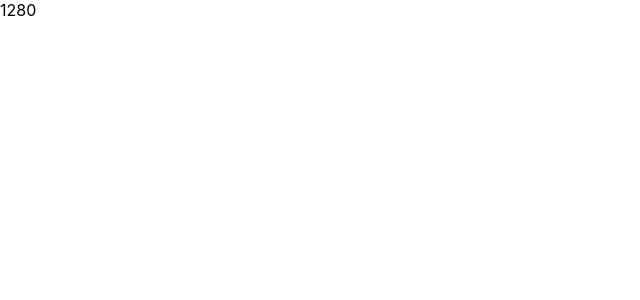
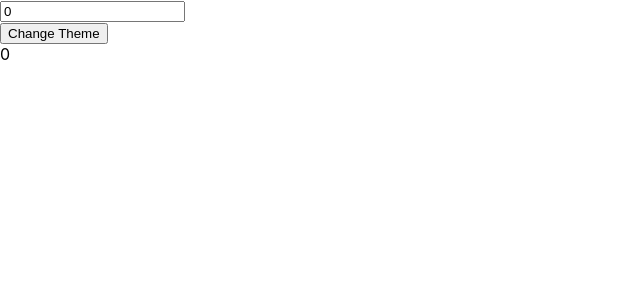
Before and after one commit to phanindravarma412/react-hooks, a React (Create React App) app: page / in a window 1280 px wide. Shown: the top 300 px of the page, without its empty margins (0-640 px from the left). Built offline with nearby package versions, Linux system fonts and the light colour scheme.

Commit message:
use memo hook learned

```diff
--- a/src/App.js
+++ b/src/App.js
@@ -1,13 +1,12 @@
 import React, { Fragment } from "react";
 
 import "./App.css";
-import UseEffectExampleBasedOnWindow from "./components/UseEffect/UseEffectExampleBasedOnWindow";
-
+import UseMemoExample from "./components/UseMemo/UseMemoExample";
 
 function App() {
   return (
     <Fragment>
-      <UseEffectExampleBasedOnWindow />
+      <UseMemoExample />
     </Fragment>
   );
 }
--- /dev/null
+++ b/src/components/UseMemo/UseMemoExample.js
@@ -0,0 +1,41 @@
+import React, { useState, useMemo } from "react";
+
+const UseMemoExample = (props) => {
+  const [number, setNumber] = useState(0);
+  const [dark, setDark] = useState(false);
+
+  const doubleNumber = useMemo(() => {
+    return slowFunction(number);
+  }, [number]);
+
+  const themeStyles = useMemo(() => {
+    return {
+      backgroundColor: dark ? "black" : "white",
+      color: dark ? "white" : "black",
+    };
+  }, [dark]);
+
+  return (
+    <React.Fragment>
+      <input
+        type="number"
+        value={number}
+        onChange={(e) => setNumber(parseInt(e.target.value))}
+      />
+      <br />
+      <button onClick={() => setDark((prevDark) => !prevDark)}>
+        Change Theme
+      </button>
+      <div style={themeStyles}>{doubleNumber}</div>
+    </React.Fragment>
+  );
+};
+
+export default UseMemoExample;
+
+function slowFunction(num) {
+  console.log("Calling slot function");
+
+  for (let i = 0; i <= 100000000; i++) {}
+  return num * 2;
+}
```
